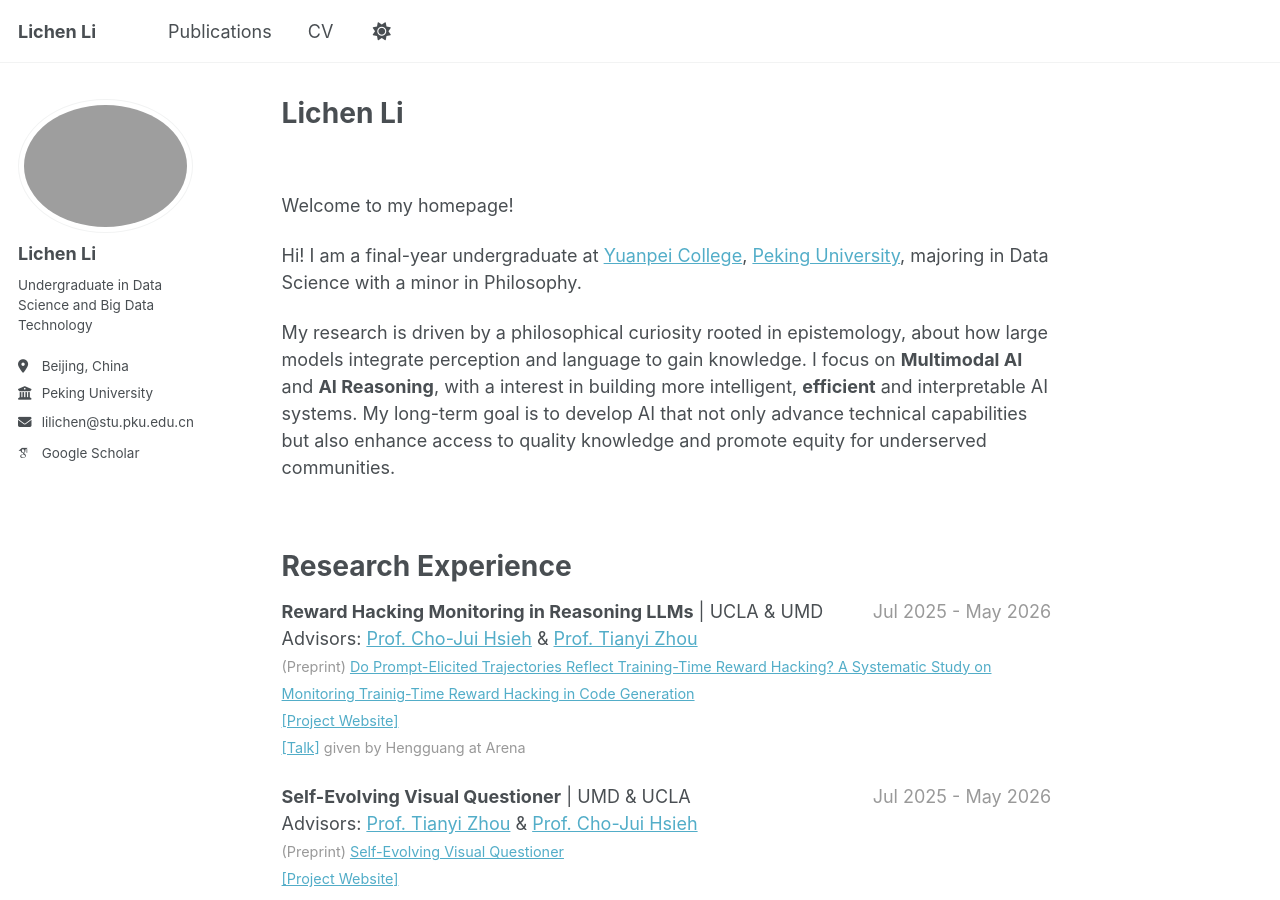
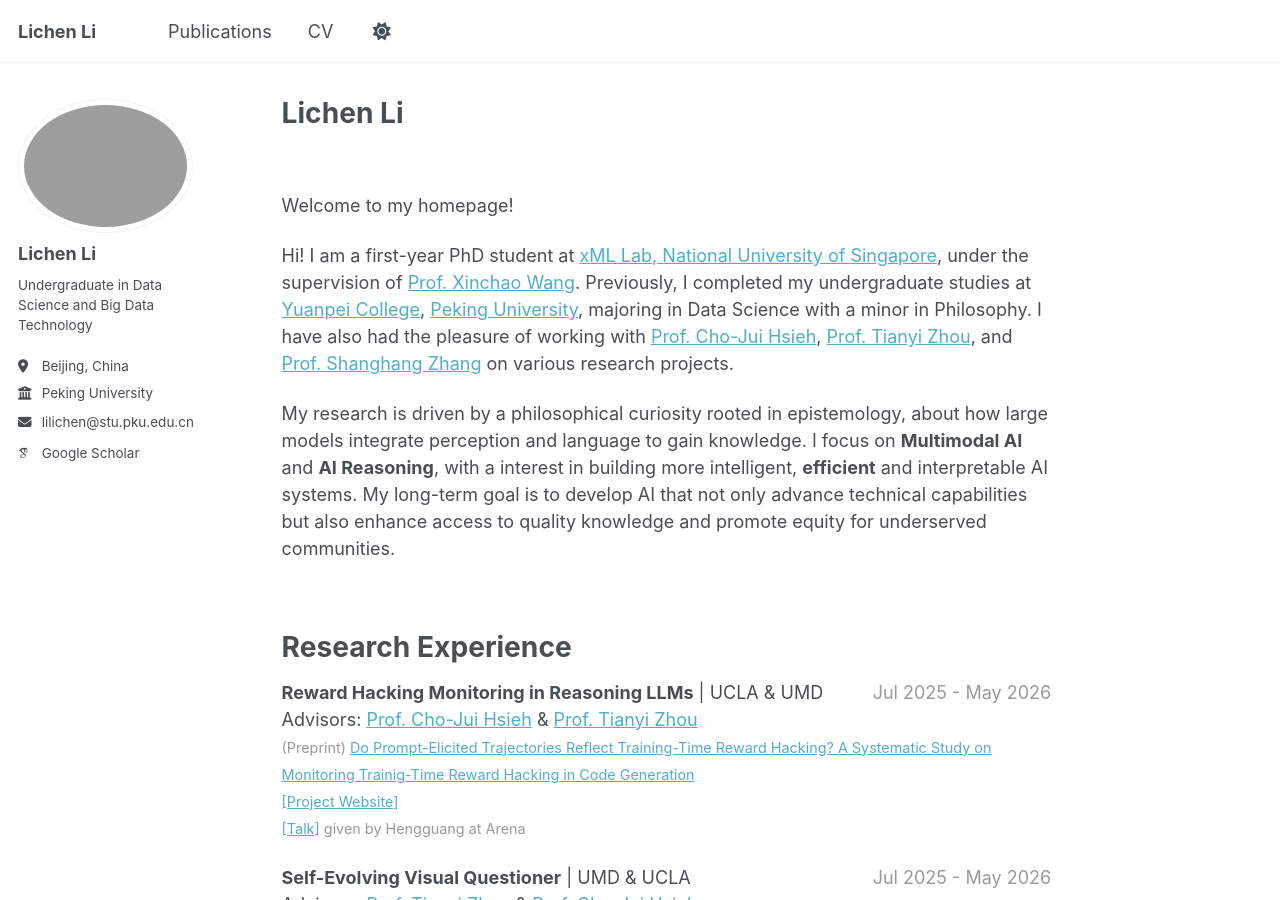
Before and after one commit to LichenLillc/LichenLillc.github.io, a Jekyll site: the page built from _pages/about.md, in a window 1280 px wide and 900 px high. Built offline with Jekyll 4.4.1, drawn with Linux system fonts in a browser that asks for light colours; some web fonts are replaced; a script that is not in the unit is left out.

Commit message:
Update self-introduction after starting PhD
Updated personal information to reflect current academic status and affiliations.

```diff
--- a/_pages/about.md
+++ b/_pages/about.md
@@ -11,7 +11,8 @@ redirect_from:
 
 Welcome to my homepage!
 
-Hi! I am a final-year undergraduate at [Yuanpei College](https://yuanpei.pku.edu.cn/en/aboutyuanpei/collegeprofile/index.htm), [Peking University](https://english.pku.edu.cn), majoring in Data Science with a minor in Philosophy.
+Hi! I am a first-year PhD student at [xML Lab, National University of Singapore](https://sites.google.com/view/xml-nus/home?authuser=0), under the supervision of [Prof. Xinchao Wang](https://sites.google.com/site/sitexinchaowang/).
+Previously, I completed my undergraduate studies at [Yuanpei College](https://yuanpei.pku.edu.cn/en/aboutyuanpei/collegeprofile/index.htm), [Peking University](https://english.pku.edu.cn), majoring in Data Science with a minor in Philosophy. I have also had the pleasure of working with [Prof. Cho-Jui Hsieh](https://web.cs.ucla.edu/~chohsieh/), [Prof. Tianyi Zhou](https://tianyizhou.github.io), and [Prof. Shanghang Zhang](https://cs.pku.edu.cn/info/1233/2060.htm) on various research projects.
 
 My research is driven by a philosophical curiosity rooted in epistemology, about how large models integrate perception and language to gain knowledge. I focus on **Multimodal AI** and **AI Reasoning**, with a interest in building more intelligent, **efficient** and interpretable AI systems. My long-term goal is to develop AI that not only advance technical capabilities but also enhance access to quality knowledge and promote equity for underserved communities.
 
@@ -32,7 +33,7 @@ Advisors: [Prof. Tianyi Zhou](https://tianyizhou.github.io) & [Prof. Cho-Jui Hsi
 <span style="color: #999; font-size: 0.8em;">[\[Project Website\]](https://joliang17.github.io/SelfEvolvingVQG/)</span> <br>
 
 **Visual Token Pruning in Multimodal LLMs** | PKU <span style="float: right; color: #999;">Mar 2025 - Jun 2025</span> <br>
-Advisor: [Prof. Shanghang Zhang](https://pku-hmi-lab.github.io/HMI-Web/leader.html) <br>
+Advisor: [Prof. Shanghang Zhang](https://cs.pku.edu.cn/info/1233/2060.htm) <br>
 <span style="color: #999; font-size: 0.8em;">(NeurIPS 2025) [Beyond Attention or Similarity: Maximizing Conditional Diversity for Token Pruning in MLLMs](https://arxiv.org/pdf/2506.10967)</span> <br>
 <span style="color: #999; font-size: 0.8em;">[\[Project Website\]](https://theia4869.com/CDPruner/)</span> <br>
 
@@ -40,7 +41,7 @@ Advisor: [Prof. Shanghang Zhang](https://pku-hmi-lab.github.io/HMI-Web/leader.ht
 Advisor: [Prof. Yinzhi Cao](https://yinzhicao.org) <br>
 
 **Parameter-Efficient Fine-Tuning for Vision Transformers** | PKU <span style="float: right; color: #999;">Mar 2024 - Jun 2024</span> <br>
-Advisor: [Prof. Shanghang Zhang](https://pku-hmi-lab.github.io/HMI-Web/leader.html) <br>
+Advisor: [Prof. Shanghang Zhang](https://cs.pku.edu.cn/info/1233/2060.htm) <br>
 
 <div style="height: 45px;"></div>
 
```
